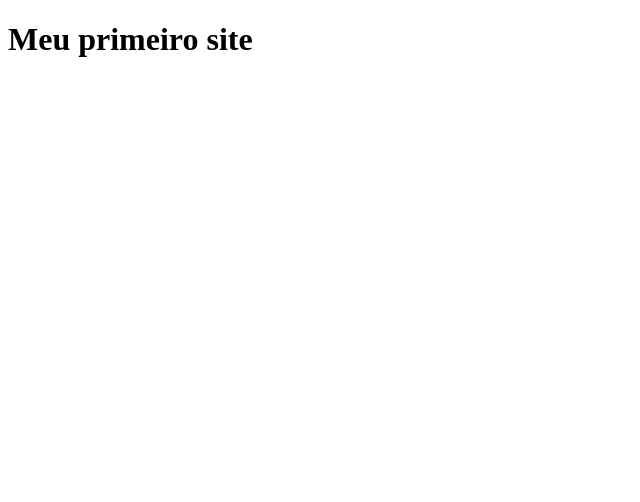
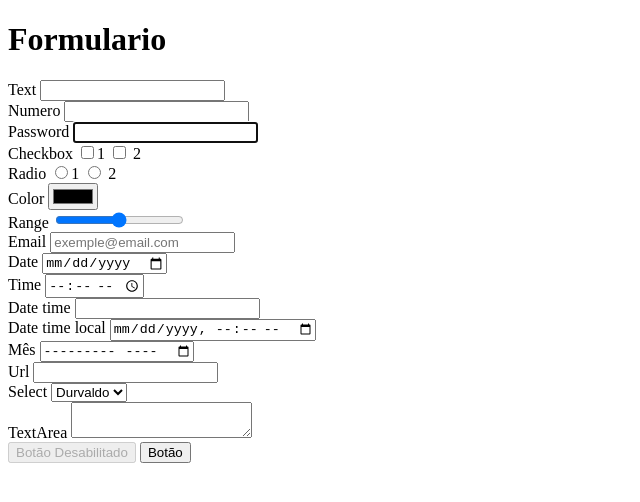
Before and after one commit to Durvaldo/aula-html, a plain HTML site: page index.html in a window 1280 px wide. Shown: the whole page, without its empty margins (0-640 px from the left). Drawn offline with Linux system fonts and the light colour scheme.

Commit message:
Add files via upload

```diff
--- a/index.html
+++ b/index.html
@@ -1,11 +1,53 @@
 <!DOCTYPE html>
-<html lang="en">
+<html lang="pt-br">
 <head>
     <meta charset="UTF-8">
     <meta name="viewport" content="width=device-width, initial-scale=1.0">
-    <title>Document</title>
+    <title>Primeiro Formulario</title>
 </head>
 <body>
-   <h1>Meu primeiro site</h1>
+    <h1>Formulario</h1>
+    <form>
+       Text <input type="text" name="" required maxlength="10">
+       <br>
+       Numero <input type="number" name="">
+       <br>
+       Password <input type="password" name="" autofocus>
+       <br>
+       Checkbox <input type="checkbox" name="checkbox">1 <input type="checkbox" name="checkbox"> 2
+       <br>
+       Radio <input type="radio" name="radio">1 <input type="radio" name="radio"> 2
+       <br>
+       Color <input type="color" name="">
+       <br>
+       Range <input type="range" name="">
+       <br>
+       Email <input type="email" name="" id="" placeholder="exemple@email.com">
+       <br>
+       Date <input type="date" name="" id="">
+       <br>
+       Time <input type="time" name="" id="">
+       <br>
+       Date time <input type="datetime" name="" id="">
+       <br>
+       Date time local <input type="datetime-local" name="" id="">
+       <br>
+       Mês <input type="month" name="" id="">
+       <br>
+       Url <input type="url" name="" id="">
+       <br>
+       Select
+       <select>
+            <option value="">Durvaldo</option>
+            <option value="">Joisce</option>
+            <option value="">Mario</option>
+            <option value="">Tião</option>
+       </select>
+       <br>
+       TextArea <textarea name="" id=""></textarea>
+       <br>
+       <button type="submit" disabled>Botão Desabilitado</button>
+       <button type="submit">Botão</button>
+    </form>
 </body>
 </html>
```
